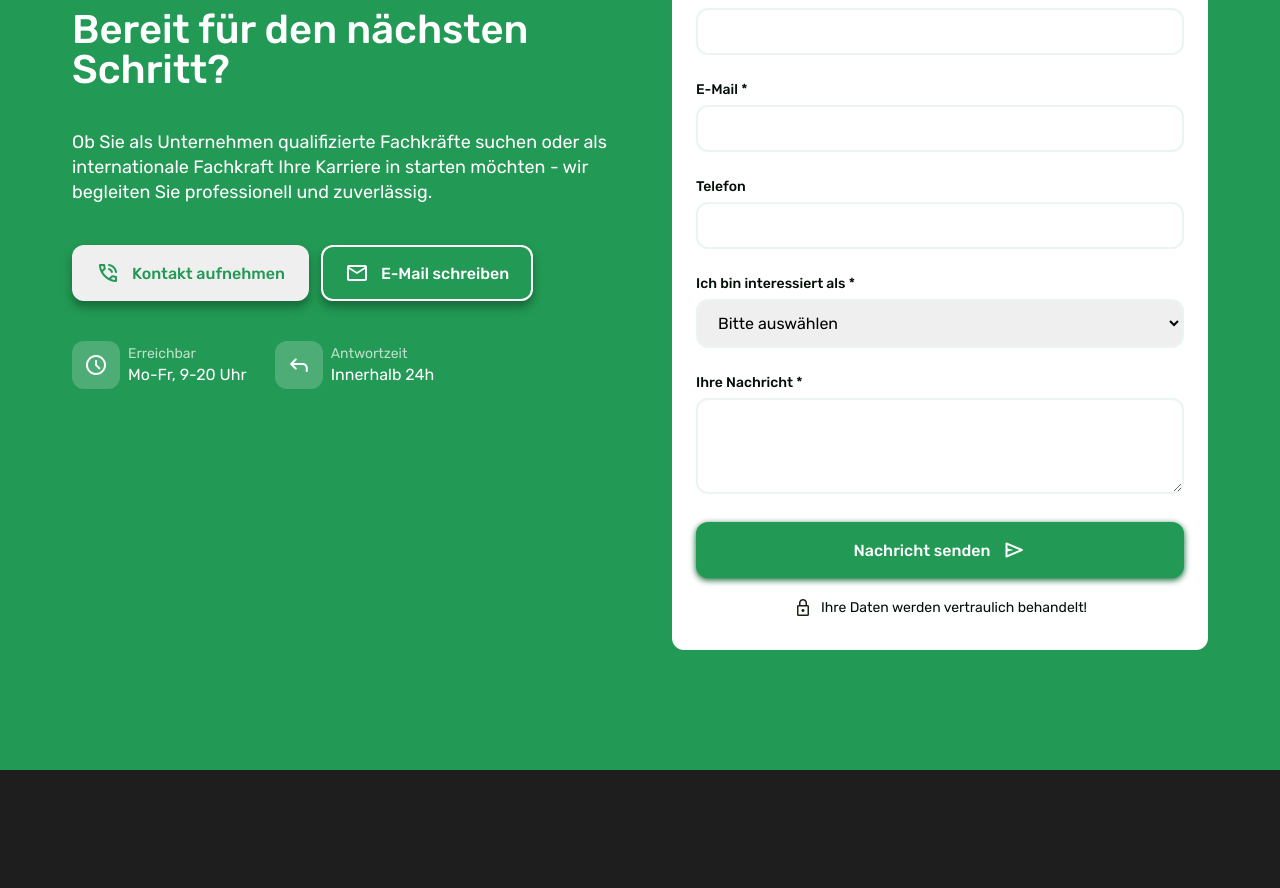
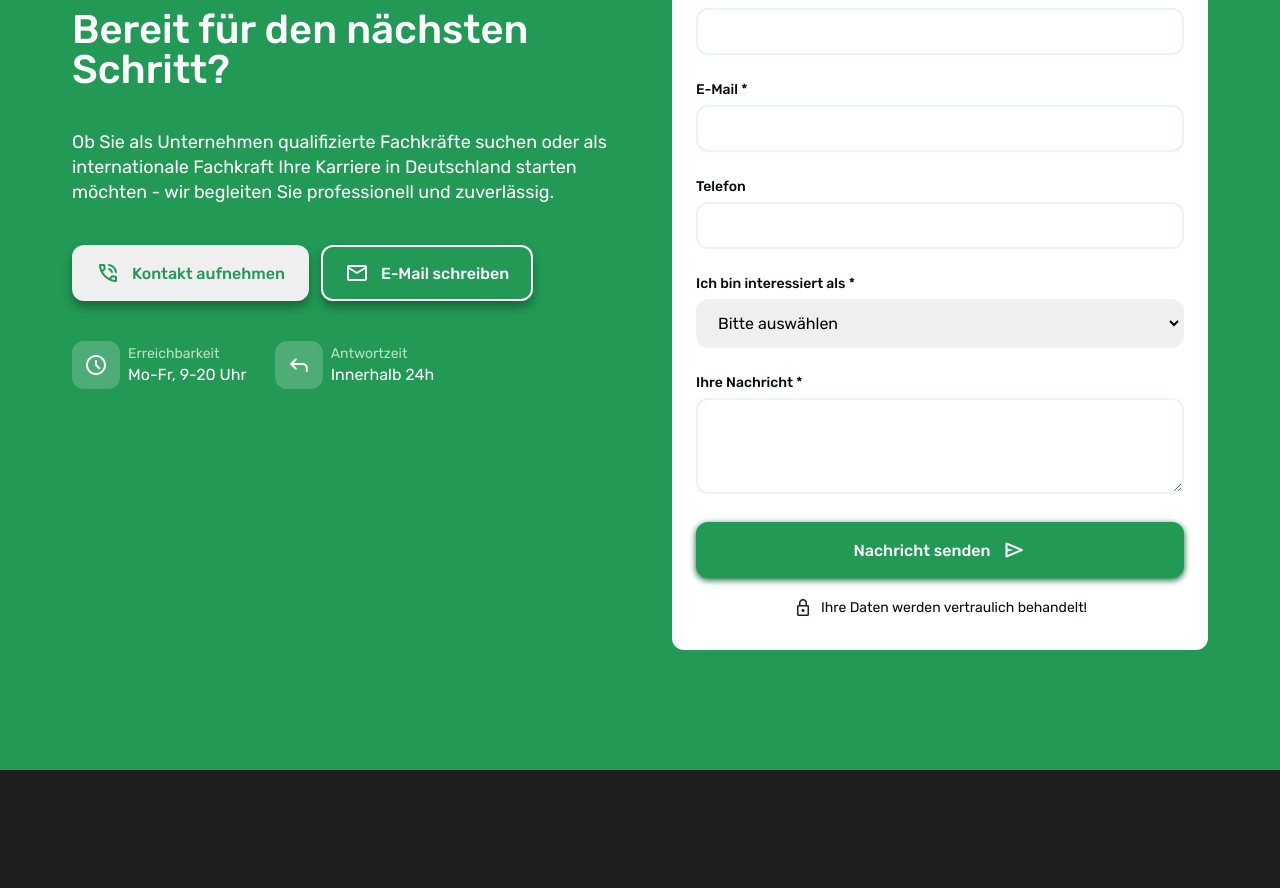
Before and after one commit to helix-gpo/chancen-gestalter-website, an Angular app: page / in a window 1280 px wide. Shown: the part 6263-7151 px from the top of the page. Built offline with nearby package versions, Linux system fonts and the light colour scheme.

Commit message:
Finale Korrekturen (Text)

```diff
--- a/src/app/pages/impressum/impressum.html
+++ b/src/app/pages/impressum/impressum.html
@@ -21,11 +21,7 @@
     <h2 class="d-headline">Registereintrag:</h2>
     <p class="d-headline-text">Eintragung im Handelsregister.</p>
     <p class="d-headline-text">Registergericht: Amtsgericht Neuss</p>
-    <p class="d-headline-text">Registernummer: HRB [folgt...]</p>
-    <!-- todo: HRB Eintrag Nummer hinzufügen hinzufügen! -->
-
-    <h2 class="d-headline">Stammkapital:</h2>
-    <p class="d-headline-text">3.000,00 € (vollständig eingezahlt)</p>
+    <p class="d-headline-text">Registernummer: HRB 25186</p>
 
     <h2 class="d-headline">Umsatzsteuer:</h2>
     <p class="d-headline-text">
--- a/src/app/pages/main/main.html
+++ b/src/app/pages/main/main.html
@@ -595,7 +595,8 @@
       <p class="contact-headline">Bereit für den nächsten Schritt?</p>
       <p class="contact-description">
         Ob Sie als Unternehmen qualifizierte Fachkräfte suchen oder als internationale Fachkraft
-        Ihre Karriere in starten möchten - wir begleiten Sie professionell und zuverlässig.
+        Ihre Karriere in Deutschland starten möchten - wir begleiten Sie professionell und
+        zuverlässig.
       </p>
       <div class="contact-buttons">
         <button class="cta-button" (click)="handleCallClick()">
@@ -627,7 +628,7 @@
             ></app-icon>
           </span>
           <div class="info-angabe">
-            <p class="info-head">Erreichbar</p>
+            <p class="info-head">Erreichbarkeit</p>
             <p class="info-body">Mo-Fr, 9-20 Uhr</p>
           </div>
         </div>
```
